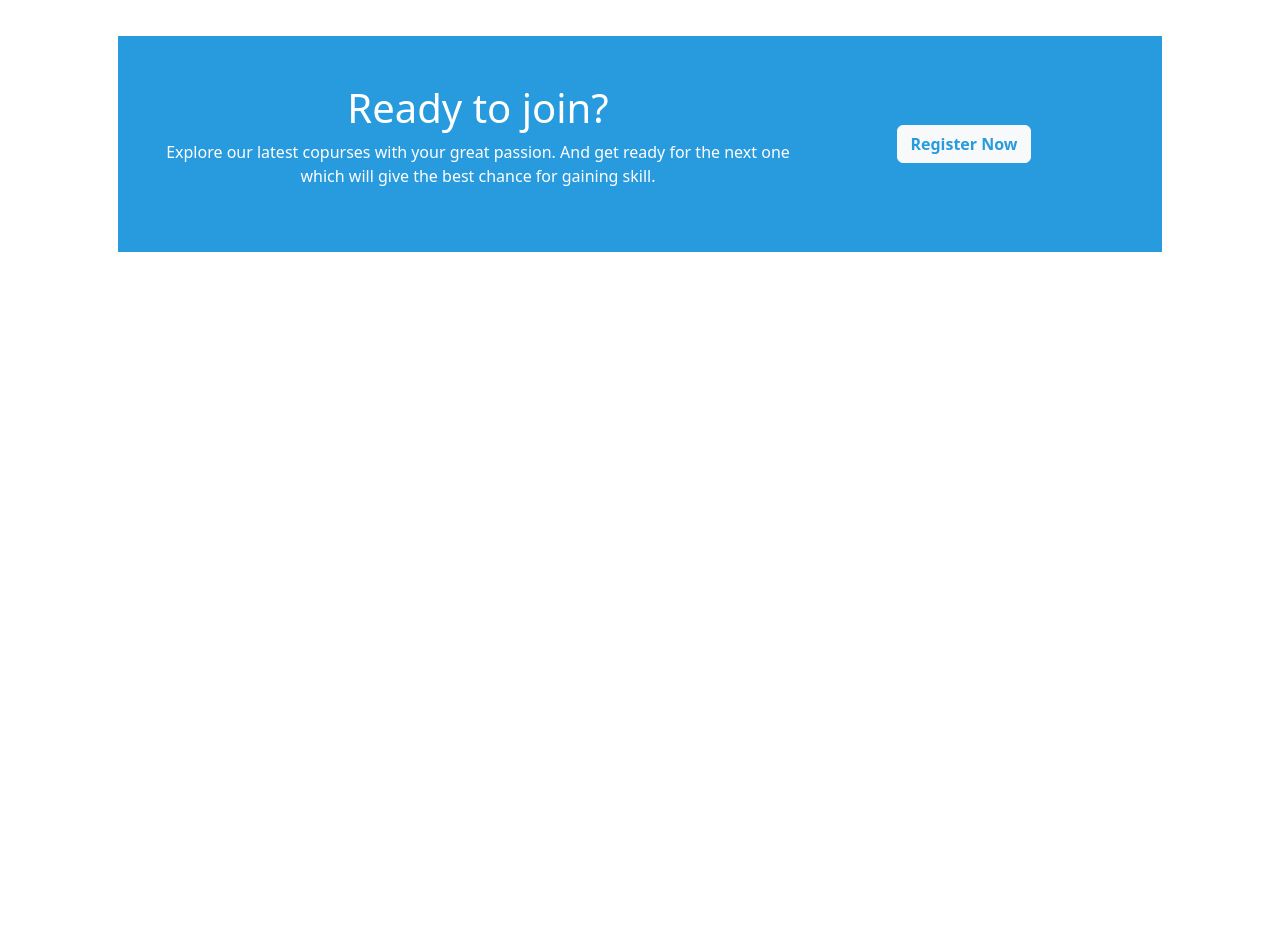
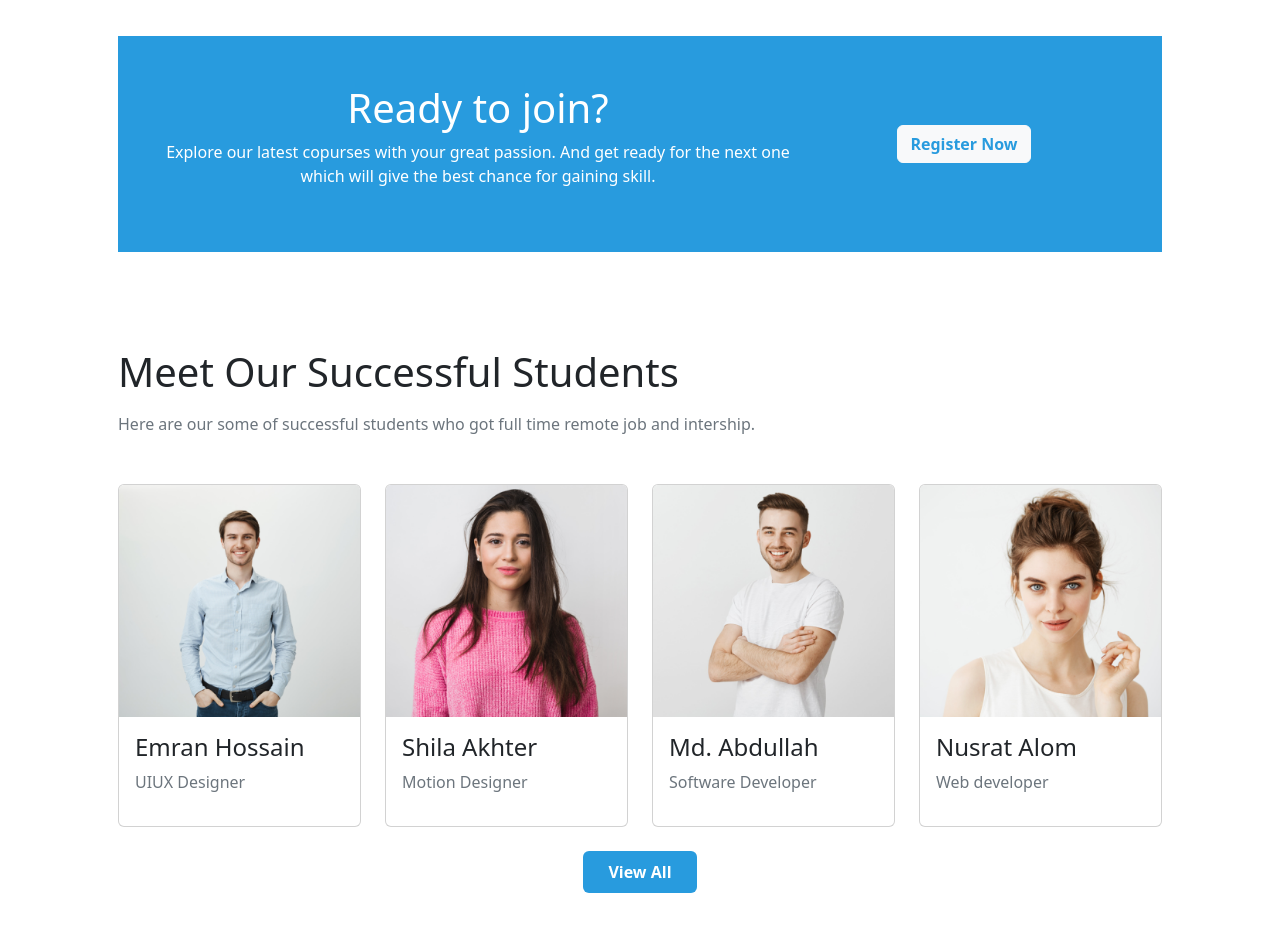
Before and after one commit to Akashsarker443/assignment-3, a plain HTML site: page index.html in a window 1280 px wide. Shown: the part 2509-3450 px from the top of the page. Before the commit the page ends 2809 px from the top, so only its background shows below. Drawn offline with nearby package versions, Linux system fonts and the light colour scheme.

Commit message:
students section added

```diff
--- a/index.html
+++ b/index.html
@@ -483,6 +483,79 @@
 
       <!-- Registetr section end here -->
 
+      <!-- successful students section start -->
+
+          <section class="container p-5">
+            <h1 class="mb-3">Meet Our Successful
+              Students</h1>
+              <p class="text-secondary mb-5">Here are our some of successful students who got full time  remote job and intership. </p>
+
+
+              <div class="row g-4">
+                <div class="col-lg-3 col-md-6 col-sm-12">
+                  <div class="card" >
+                    <img src="images/student/student-1.png" class="card-img-top img-fluid" alt="...">
+                    <div class="card-body">
+                      <h4>Emran Hossain</h4>
+                      <p  class="text-secondary">UIUX Designer</p>
+
+                    </div>
+                  </div>
+
+                </div>
+                <div class="col-lg-3 col-md-6 col-sm-12">
+                  <div class="card" >
+                    <img src="images/student/student-2.png" class="card-img-top img-fluid" alt="...">
+                    <div class="card-body">
+                      <h4>Shila Akhter</h4>
+                      <p  class="text-secondary">Motion Designer</p>
+
+                    </div>
+                  </div>
+
+                </div>
+                <div class="col-lg-3 col-md-6 col-sm-12">
+                  <div class="card" >
+                    <img src="images/student/student-3.png" class="card-img-top img-fluid" alt="...">
+                    <div class="card-body">
+                      <h4>Md. Abdullah</h4>
+                      <p  class="text-secondary">Software Developer</p>
+
+                    </div>
+                  </div>
+
+                </div>
+                <div class="col-lg-3 col-md-6 col-sm-12">
+                  <div class="card" >
+                    <img src="images/student/student-4.png" class="card-img-top img-fluid" alt="...">
+                    <div class="card-body">
+                      <h4>Nusrat Alom</h4>
+                      <p  class="text-secondary">Web developer</p>
+
+                    </div>
+                  </div>
+
+                </div>
+
+              </div>
+              <div class="d-flex justify-content-center  mt-4">
+                <button class="btn color-bg text-white px-4 py-2 fw-bold text-center">
+                  View All
+                </button>
+              </div>
+
+
+
+
+
+
+          </section>
+
+
+
+
+      <!-- successful students section start -->
+
 
 
     </main>
```
